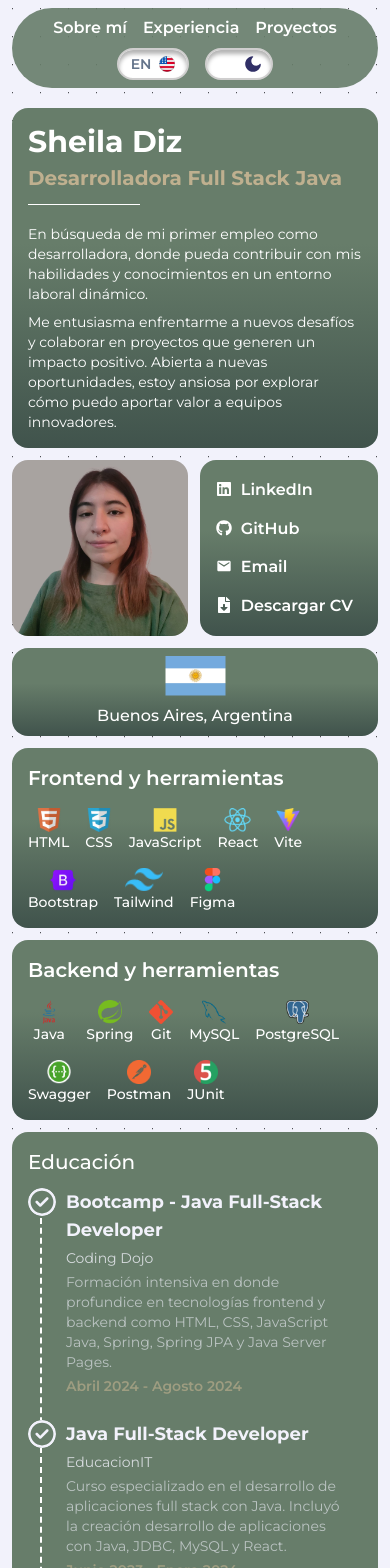
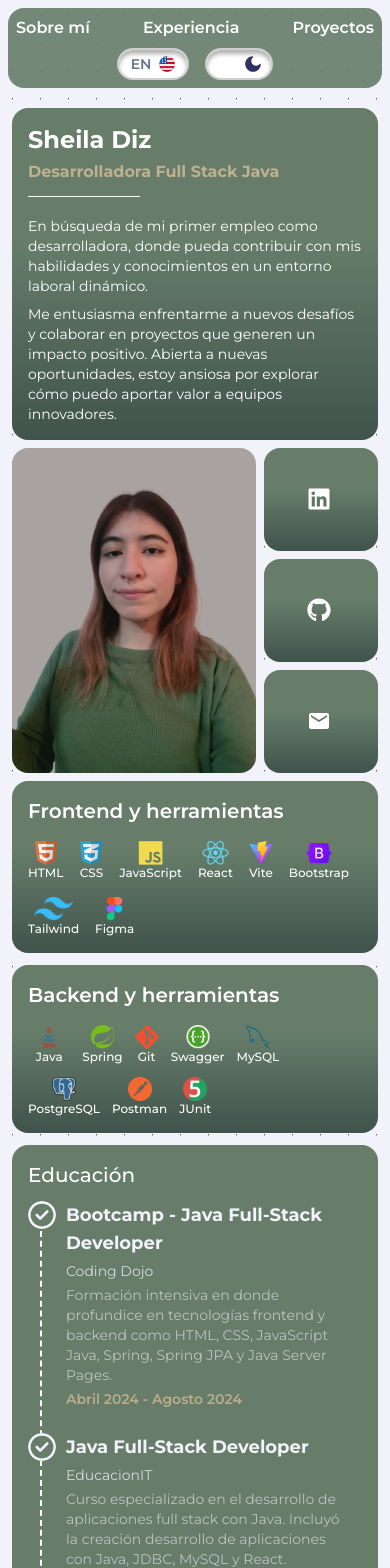
Before and after one commit to sheidiz/portfolio-2024, a React (Vite) app: page / in a window 390 px wide. Shown: the top 1568 px of the page. Built offline with nearby package versions, Linux system fonts and the light colour scheme.

Commit message:
style: edit about me section to 4 cols
- change profile picture

```diff
--- a/src/App.jsx
+++ b/src/App.jsx
@@ -4,7 +4,6 @@ import { Helmet, HelmetProvider } from "react-helmet-async"
 import Navbar from "./components/Navbar"
 import ScrollToTopButton from "./components/ScrollToTopButton"
 import About from "./sections/About"
-import Languages from "./sections/Languages"
 import Experience from "./sections/Experience"
 import Projects from "./sections/Projects"
 
@@ -20,12 +19,11 @@ function App() {
         <meta name="keywords" content="Sheila Diz, desarrolladora, full stack, back end, java, spring, trainee, empleo, trabajo, programación" />
         <link rel="icon" href="/favicon.ico" />
       </Helmet>
-      <header className="py-2 font-primary">
+      <header className="p-2 font-primary">
         <Navbar />
       </header>
       <main className="pb-5 font-primary">
         <About />
-        <Languages />
         <Experience />
         <Projects />
         <ScrollToTopButton />
--- a/src/components/LanguageToggleButton.jsx
+++ b/src/components/LanguageToggleButton.jsx
@@ -11,11 +11,11 @@ const LanguageToggleButton = () => {
   };
 
   return (
-    <div className='w-fit md:ml-10 px-3 py-1 flex gap-2 justify-center border-2 border-[#CFCECE] bg-white rounded-full shadow-[inset_0_4px_4px_0_rgba(0,0,0,0.3)] transition-opacity duration-300'>
+    <div className='pl-3 pr-3 sm:pr-7 py-1 flex gap-2 justify-center border-2 border-[#CFCECE] bg-white rounded-full shadow-[inset_0_4px_4px_0_rgba(0,0,0,0.3)] transition-opacity duration-300'>
       {language == "es" ?
-        <button className='text-slate-500 text-sm md:text-base font-semibold flex items-center gap-x-2' onClick={() => handleLanguageSwitch('en')}>EN <img src={EnFlag} className='h-4 md:h-5 inline-block' /></button>
+        <button className='w-fit text-slate-500 text-sm md:text-base font-semibold flex items-center gap-x-2' onClick={() => handleLanguageSwitch('en')}>EN <img src={EnFlag} className='h-4 md:h-5 inline-block' /></button>
         :
-        <button className='text-slate-500 text-sm md:text-base font-semibold flex items-center gap-x-2' onClick={() => handleLanguageSwitch('es')}><img src={EsFlag} className='h-4 md:h-5 inline-block' /> ES</button>
+        <button className='w-fit text-slate-500 text-sm md:text-base font-semibold flex items-center gap-x-2' onClick={() => handleLanguageSwitch('es')}><img src={EsFlag} className='h-4 md:h-5 inline-block' /> ES</button>
       }
     </div>
   )
--- /dev/null
+++ b/src/components/Languages.jsx
@@ -0,0 +1,55 @@
+import React from 'react';
+import { useLanguage } from '../contexts/LanguageContext';
+import htmlIcon from "./../assets/icons/html.png";
+import cssIcon from "./../assets/icons/css.png";
+import jsIcon from "./../assets/icons/javascript.png";
+import reactIcon from "./../assets/icons/react.png";
+import viteIcon from "./../assets/icons/vite.png";
+import bootstrapIcon from "./../assets/icons/bootstrap.png";
+import tailwindIcon from "./../assets/icons/tailwind.png";
+import figmaIcon from "./../assets/icons/figma.png";
+import javaIcon from "./../assets/icons/java.png";
+import springIcon from "./../assets/icons/spring.png";
+import gitIcon from "./../assets/icons/git.png";
+import mysqlIcon from "./../assets/icons/mysql.png";
+import postgresqlIcon from "./../assets/icons/postgresql.png";
+import postmanIcon from "./../assets/icons/postman.png";
+import junitIcon from "./../assets/icons/junit5.png";
+import swaggerIcon from "./../assets/icons/swagger.png";
+
+const Languages = () => {
+  const { language } = useLanguage();
+
+  return (
+    <div className='col-span-2 lg:col-span-1 md:mt-3 lg:mt-0 md:mx-auto grid grid-cols-1 md:grid-cols-2 lg:grid-cols-1 gap-y-3 md:gap-x-3'>
+      <div className='bg-lightbox dark:bg-darkbox rounded-2xl p-4 text-white'>
+        <h3 className='text-xl font-semibold'>Frontend {language == "es"? 'y herramientas' : 'and tools'}</h3>
+        <ul className='mt-4 flex flex-wrap gap-4'>
+          <li className='flex flex-col items-center text-xs sm:text-sm font-medium'><img src={htmlIcon} className='h-6' /> HTML</li>
+          <li className='flex flex-col items-center text-xs sm:text-sm font-medium'><img src={cssIcon} className='h-6' /> CSS</li>
+          <li className='flex flex-col items-center text-xs sm:text-sm font-medium'><img src={jsIcon} className='h-6' /> JavaScript</li>
+          <li className='flex flex-col items-center text-xs sm:text-sm font-medium'><img src={reactIcon} className='h-6' /> React</li>
+          <li className='flex flex-col items-center text-xs sm:text-sm font-medium'><img src={viteIcon} className='h-6' /> Vite</li>
+          <li className='flex flex-col items-center text-xs sm:text-sm font-medium'><img src={bootstrapIcon} className='h-6' /> Bootstrap</li>
+          <li className='flex flex-col items-center text-xs sm:text-sm font-medium'><img src={tailwindIcon} className='h-6' /> Tailwind</li>
+          <li className='flex flex-col items-center text-xs sm:text-sm font-medium'><img src={figmaIcon} className='h-6' /> Figma</li>
+        </ul>
+      </div>
+      <div className='bg-lightbox dark:bg-darkbox rounded-2xl p-4 text-white'>
+        <h3 className='text-xl font-semibold'>Backend {language == "es"? 'y herramientas' : 'and tools'}</h3>
+        <ul className='mt-4 flex flex-wrap gap-3 sm:gap-4'>
+          <li className='flex flex-col items-center text-xs sm:text-sm font-medium'><img src={javaIcon} className='h-6' /> Java</li>
+          <li className='flex flex-col items-center text-xs sm:text-sm font-medium'><img src={springIcon} className='h-6' /> Spring</li>
+          <li className='flex flex-col items-center text-xs sm:text-sm font-medium'><img src={gitIcon} className='h-6' /> Git</li>
+          <li className='flex flex-col items-center text-xs sm:text-sm font-medium'><img src={swaggerIcon} className='h-6' /> Swagger</li>
+          <li className='flex flex-col items-center text-xs sm:text-sm font-medium'><img src={mysqlIcon} className='h-6' /> MySQL</li>
+          <li className='flex flex-col items-center text-xs sm:text-sm font-medium'><img src={postgresqlIcon} className='h-6' /> PostgreSQL</li>
+          <li className='flex flex-col items-center text-xs sm:text-sm font-medium'><img src={postmanIcon} className='h-6' /> Postman</li>
+          <li className='flex flex-col items-center text-xs sm:text-sm font-medium'><img src={junitIcon} className='h-6' /> JUnit</li>
+        </ul>
+      </div>
+    </div>
+  )
+}
+
+export default Languages;
--- a/src/components/Navbar.jsx
+++ b/src/components/Navbar.jsx
@@ -1,4 +1,4 @@
-import React, { useState } from 'react';
+import React from 'react';
 import translations from '../translations/data';
 import { useLanguage } from '../contexts/LanguageContext';
 
@@ -6,12 +6,12 @@ import DarkModeToggleButton from './DarkModeToggleButton';
 import LanguageToggleButton from './LanguageToggleButton';
 
 const Navbar = () => {
-  const { language, switchLanguage } = useLanguage();
+  const { language } = useLanguage();
   const t = translations[language];
 
   return (
-    <nav className='mx-3 md:mx-auto md:w-fit flex flex-col md:flex-row gap-y-2 align-middle items-center md:justify-center rounded-full px-4 md:px-36 py-2 md:py-3 bg-tertiary/90 dark:bg-primary/90'>
-      <ul className='flex justify-evenly md:justify-center items-center gap-x-4 text-white'>
+    <nav className='sm:mx-1 w-full max-w-[1400px] lg:mx-auto flex flex-col min-[500px]:flex-row gap-y-2 align-middle items-center min-[500px]:justify-between rounded-2xl px-2 min-[500px]:px-4 py-2 md:py-3 bg-tertiary/90 dark:bg-primary/90'>
+      <ul className='w-full flex justify-between min-[500px]:justify-start items-center gap-x-4 text-white'>
         <li className='font-semibold hover:scale-[102%]'><a href="#about">{t.menu.about}</a></li>
         <li className='font-semibold hover:scale-[102%]'><a href="#experience">{t.menu.experience}</a></li>
         <li className='font-semibold hover:scale-[102%]'><a href="#projects">{t.menu.projects}</a></li>
--- a/src/sections/About.jsx
+++ b/src/sections/About.jsx
@@ -1,48 +1,38 @@
 import React from 'react'
 import translations from '../translations/data';
 import { useLanguage } from '../contexts/LanguageContext';
-import Perfil from "../assets/Perfil.jpeg";
-import ArgentinaFlag from "../assets/Argentina.png";
-import { FaFileDownload, FaGithub, FaLinkedin } from 'react-icons/fa';
+import Perfil from "../assets/Perfil.png";
+import { FaGithub, FaLinkedin } from 'react-icons/fa';
 import { MdEmail } from 'react-icons/md';
-import CvEn from '../assets/Sheila_Diz_Resume.pdf';
-import CvEs from '../assets/Sheila_Diz_CV.pdf';
+import Languages from '../components/Languages';
 
 const About = () => {
   const { language } = useLanguage();
   const t = translations[language];
 
   return (
-    <section id="about" className='max-w-4xl mx-3 mt-3 md:mx-auto grid grid-cols-1 md:grid-cols-2 md:gap-x-3'>
-      <div className='bg-lightbox dark:bg-darkbox rounded-2xl p-4'>
-        <h1 className='mb-1 text-3xl font-bold text-white'>Sheila Diz</h1>
-        <h2 className='text-xl font-bold text-quaternary/80'>{t.title}</h2>
+    <section id="about" className='max-w-[1400px] mx-3 mt-3 md:mx-auto grid grid-cols-2 lg:grid-cols-3 gap-2 md:gap-3'>
+      <div className='col-span-2 md:col-span-1 bg-lightbox rounded-2xl p-4'>
+        <h1 className='mb-1 text-2xl md:text-3xl font-bold text-white'>Sheila Diz</h1>
+        <h2 className='md:text-xl font-bold text-quaternary/80'>{t.title}</h2>
         <div className='my-3 w-28 h-2 border-t border-t-white'></div>
         <p className='mb-2 text-white text-sm md:text-base'>{t.description[0]}</p>
         <p className='text-white text-sm md:text-base'>{t.description[1]}</p>
       </div>
-      <div className='my-3 md:my-0 grid grid-cols-1 md:grid-rows-2 gap-3'>
-        <div className='flex flex-row gap-3'>
-          <div className='md:relative w-1/2 md:w-1/2 h-full'>
-            <img src={Perfil} alt="Foto de perfil" className='md:absolute inset-0 w-full h-full object-cover object-top rounded-2xl' />
-          </div>
-          <ul className="w-1/2 md:w-2/3 bg-lightbox dark:bg-darkbox p-4 rounded-2xl flex flex-col gap-y-3 justify-evenly text-white font-semibold">
-            <li><a href="https://www.linkedin.com/in/sheila-diz" target="_blank"><FaLinkedin className='inline mb-1 mr-1' /> LinkedIn</a></li>
-            <li><a href="https://github.com/sheidiz" target="_blank"><FaGithub className='inline mb-1 mr-1' /> GitHub</a></li>
-            <li><a href="mailto:dizsheila07@gmail.com" target="_blank"><MdEmail className='inline mb-1 mr-1' /> Email</a></li>
-            {language == "es" ?
-              <li><a href={CvEs} download="Diz_Sheila_CV.pdf"><FaFileDownload className='inline mb-1 mr-1' /> Descargar CV</a></li>
-              :
-              <li><a href={CvEn} download="Diz_Sheila_Resume.pdf"><FaFileDownload className='inline mb-1 mr-1' /> Download Resume</a></li>
-            }
-          </ul>
-        </div>
-        <div className='py-2 bg-lightbox dark:bg-darkbox rounded-2xl flex flex-col items-center justify-center text-white font-medium'>
-          <img src={ArgentinaFlag} alt="Bandera Argentina" className='pb-2' />
-          Buenos Aires, Argentina
-        </div>
+      <div className='col-span-2 md:col-span-1 w-full h-full flex gap-2 md:gap-3'>
+        <img
+          src={Perfil}
+          alt="Foto de perfil"
+          className="w-2/3 md:w-3/5 sm:w-full h-auto max-h-full object-cover rounded-2xl"
+        />
+        <ul className='w-full flex flex-col justify-between gap-y-2 md:gap-y-3 md:col-span-1'>
+          <li className='w-full h-full flex justify-center items-center bg-lightbox dark:bg-darkbox p-4 text-2xl min-[500px]:text-3xl rounded-2xl text-white'><a href="https://www.linkedin.com/in/sheila-diz" target="_blank"><FaLinkedin className='inline mb-1 mr-1' /></a></li>
+          <li className='w-full h-full flex justify-center items-center bg-lightbox dark:bg-darkbox p-4 text-2xl min-[500px]:text-3xl rounded-2xl text-white'><a href="https://github.com/sheidiz" target="_blank"><FaGithub className='inline mb-1 mr-1' /></a></li>
+          <li className='w-full h-full flex justify-center items-center bg-lightbox dark:bg-darkbox p-4 text-2xl min-[500px]:text-3xl rounded-2xl text-white'><a href="mailto:dizsheila07@gmail.com" target="_blank"><MdEmail className='inline mb-1 mr-1' /></a></li>
+        </ul>
       </div>
-    </section>
+      <Languages />
+    </section >
   )
 }
 
--- a/src/sections/Experience.jsx
+++ b/src/sections/Experience.jsx
@@ -1,5 +1,4 @@
-import React from 'react'
-import Accordion from '../components/Accordion';
+import React from 'react';
 import { useLanguage } from '../contexts/LanguageContext';
 import translations from '../translations/data';
 import { FaRegCircleCheck } from 'react-icons/fa6';
@@ -21,7 +20,7 @@ const Experience = () => {
                   <h4 className="font-bold text-light">{item.title}</h4>
                   <p className="mt-1 max-w-screen-sm text-sm text-light/80">{item.institution}</p>
                   <p className="mt-1 max-w-screen-sm text-sm text-light/60">{item.description}</p>
-                  <span className="mt-1 block text-sm font-semibold text-quaternary/50">{item.dates}</span>
+                  <span className="mt-1 block text-sm font-semibold text-quaternary/75">{item.dates}</span>
                 </div>
               </div>
             ))}
@@ -43,7 +42,7 @@ const Experience = () => {
                       <li key={i}>{l}</li>
                     ))}
                   </ul>
-                  <span className="mt-1 block text-sm font-semibold text-quaternary/50">{item.dates}</span>
+                  <span className="mt-1 block text-sm font-semibold text-quaternary/75">{item.dates}</span>
                 </div>
               </div>
             ))}
--- a/src/sections/Languages.jsx
+++ /dev/null
@@ -1,55 +0,0 @@
-import React from 'react';
-import { useLanguage } from '../contexts/LanguageContext';
-import htmlIcon from "./../assets/icons/html.png";
-import cssIcon from "./../assets/icons/css.png";
-import jsIcon from "./../assets/icons/javascript.png";
-import reactIcon from "./../assets/icons/react.png";
-import viteIcon from "./../assets/icons/vite.png";
-import bootstrapIcon from "./../assets/icons/bootstrap.png";
-import tailwindIcon from "./../assets/icons/tailwind.png";
-import figmaIcon from "./../assets/icons/figma.png";
-import javaIcon from "./../assets/icons/java.png";
-import springIcon from "./../assets/icons/spring.png";
-import gitIcon from "./../assets/icons/git.png";
-import mysqlIcon from "./../assets/icons/mysql.png";
-import postgresqlIcon from "./../assets/icons/postgresql.png";
-import postmanIcon from "./../assets/icons/postman.png";
-import junitIcon from "./../assets/icons/junit5.png";
-import swaggerIcon from "./../assets/icons/swagger.png";
-
-const Languages = () => {
-  const { language } = useLanguage();
-
-  return (
-    <section className='max-w-4xl mx-3 md:mt-3 md:mx-auto grid grid-cols-1 md:grid-cols-2 gap-y-3 md:gap-x-3'>
-      <div className='bg-lightbox dark:bg-darkbox rounded-2xl p-4 text-white'>
-        <h3 className='text-xl font-semibold'>Frontend {language == "es"? 'y herramientas' : 'and tools'}</h3>
-        <ul className='mt-4 flex flex-wrap gap-4'>
-          <li className='flex flex-col items-center text-sm font-medium'><img src={htmlIcon} className='h-6' /> HTML</li>
-          <li className='flex flex-col items-center text-sm font-medium'><img src={cssIcon} className='h-6' /> CSS</li>
-          <li className='flex flex-col items-center text-sm font-medium'><img src={jsIcon} className='h-6' /> JavaScript</li>
-          <li className='flex flex-col items-center text-sm font-medium'><img src={reactIcon} className='h-6' /> React</li>
-          <li className='flex flex-col items-center text-sm font-medium'><img src={viteIcon} className='h-6' /> Vite</li>
-          <li className='flex flex-col items-center text-sm font-medium'><img src={bootstrapIcon} className='h-6' /> Bootstrap</li>
-          <li className='flex flex-col items-center text-sm font-medium'><img src={tailwindIcon} className='h-6' /> Tailwind</li>
-          <li className='flex flex-col items-center text-sm font-medium'><img src={figmaIcon} className='h-6' /> Figma</li>
-        </ul>
-      </div>
-      <div className='bg-lightbox dark:bg-darkbox rounded-2xl p-4 text-white'>
-        <h3 className='text-xl font-semibold'>Backend {language == "es"? 'y herramientas' : 'and tools'}</h3>
-        <ul className='mt-4 flex flex-wrap gap-4'>
-          <li className='flex flex-col items-center text-sm font-medium'><img src={javaIcon} className='h-6' /> Java</li>
-          <li className='flex flex-col items-center text-sm font-medium'><img src={springIcon} className='h-6' /> Spring</li>
-          <li className='flex flex-col items-center text-sm font-medium'><img src={gitIcon} className='h-6' /> Git</li>
-          <li className='flex flex-col items-center text-sm font-medium'><img src={mysqlIcon} className='h-6' /> MySQL</li>
-          <li className='flex flex-col items-center text-sm font-medium'><img src={postgresqlIcon} className='h-6' /> PostgreSQL</li>
-          <li className='flex flex-col items-center text-sm font-medium'><img src={swaggerIcon} className='h-6' /> Swagger</li>
-          <li className='flex flex-col items-center text-sm font-medium'><img src={postmanIcon} className='h-6' /> Postman</li>
-          <li className='flex flex-col items-center text-sm font-medium'><img src={junitIcon} className='h-6' /> JUnit</li>
-        </ul>
-      </div>
-    </section>
-  )
-}
-
-export default Languages;
```
Also changed, not shown: src/assets/Perfil.jpeg (deleted), src/assets/Perfil.png (added).
